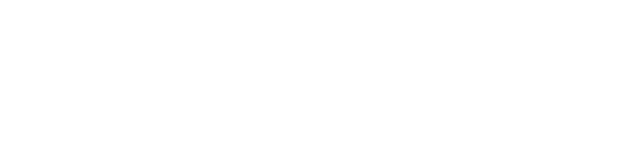
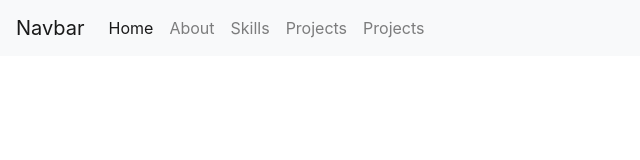
Before and after one commit to Sayan-Ghosh/portfolio2, a plain HTML site: page index.html in a window 1280 px wide. Shown: the whole page, without its empty margins (0-640 px from the left). Drawn offline with Linux system fonts and the light colour scheme.

Commit message:
Update index.html

```diff
--- a/index.html
+++ b/index.html
@@ -3,12 +3,43 @@
 <head>
     <meta charset="UTF-8">
     <meta name="viewport" content="width=device-width, initial-scale=1.0">
-    <title>Document</title>
+    <title>Sayan Ghosh</title>
     <link rel="stylesheet" href="./css/bootstrap.min.css">
+    <link rel="stylesheet" href="./css/all.min.css">
     <link rel="stylesheet" href="./css/style.css">
 </head>
 <body>
-
+    <!-- =========Header start==========-->
+    <header class="header_area">
+        <div class="main-menu">
+            <nav class="navbar navbar-expand-lg navbar-light bg-light">
+                <a class="navbar-brand" href="#">Navbar</a>
+                <button class="navbar-toggler" type="button" data-toggle="collapse" data-target="#navbarNav" aria-controls="navbarNav" aria-expanded="false" aria-label="Toggle navigation">
+                  <span class="navbar-toggler-icon"></span>
+                </button>
+                <div class="collapse navbar-collapse" id="navbarNav">
+                  <ul class="navbar-nav">
+                    <li class="nav-item active">
+                      <a class="nav-link" href="#">Home <span class="sr-only">(current)</span></a>
+                    </li>
+                    <li class="nav-item">
+                      <a class="nav-link" href="#">About</a>
+                    </li>
+                    <li class="nav-item">
+                      <a class="nav-link" href="#">Skills</a>
+                    </li>
+                    <li class="nav-item">
+                        <a class="nav-link" href="#">Projects</a>
+                      </li>
+                      <li class="nav-item">
+                        <a class="nav-link" href="#">Projects</a>
+                      </li>
+                  </ul>
+                </div>
+              </nav>
+        </div>
+    </header>
+    <!-- =========Header end==========-->
 
     <script src="./js/jquery.3.4.1.js"></script>
     <script src="./js/bootstrap.min.js"></script>
```
